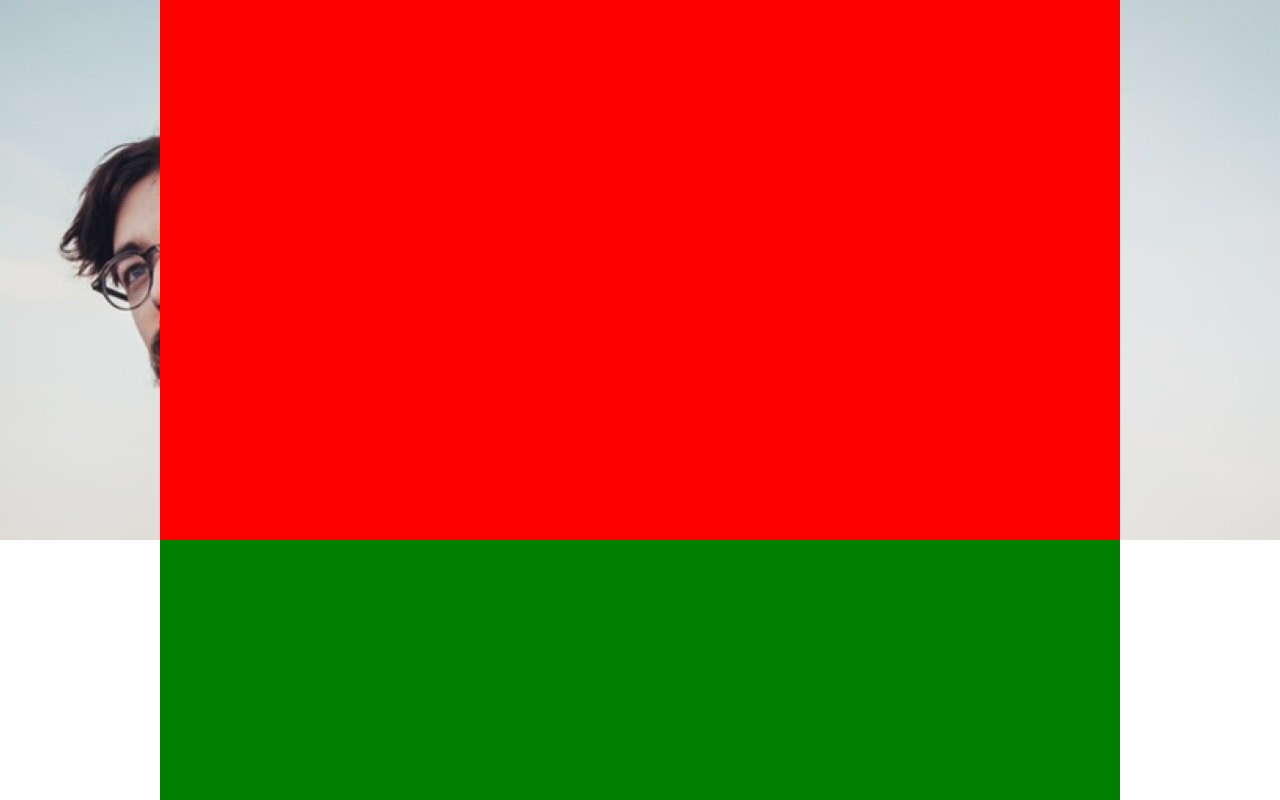
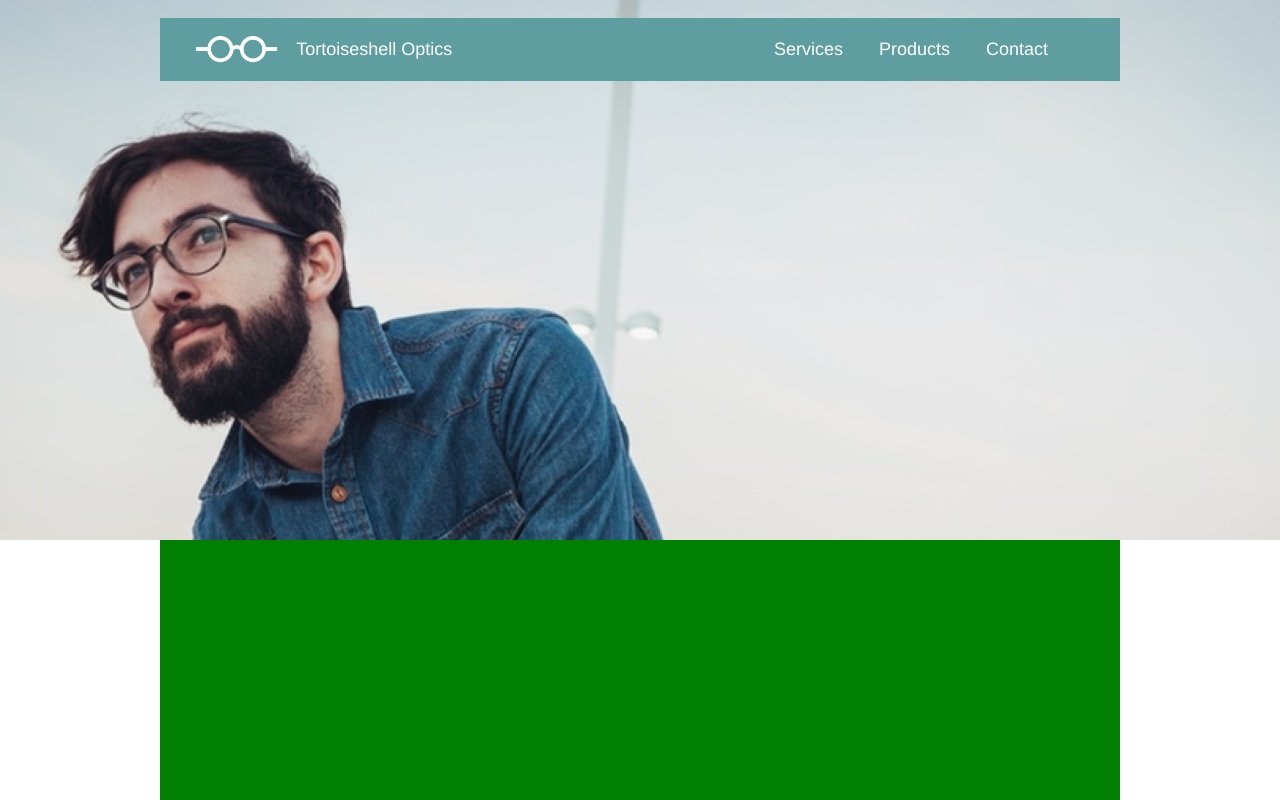
Before and after one commit to ayannone/TortoiseshellOptics, a plain HTML site: page index.html in a window 1280 px wide. Shown: the top 800 px of the page. Drawn offline with Linux system fonts and the light colour scheme.

Commit message:
Adding header background image, style and content for banner

```diff
--- a/index.html
+++ b/index.html
@@ -7,13 +7,29 @@
     <title>Tortoiseshell Optics</title>
   </head>
   <body>
+  <!-- End of  -->
 
       <header>
         <div id="header-image">
           <div class="container">
 
-          </div>
-        </div>
+            <div class="banner flexrow">
+
+              <div class="logo flexrow">
+                <img src="resources/images/logo-white.png" />
+                <span>Tortoiseshell Optics</span>
+              </div>
+
+              <nav class="flexrow">
+                <span><a href="#">Services</a></span>
+                <span><a href="#">Products</a></span>
+                <span><a href="#">Contact</a></span>
+              </nav>
+
+            </div> <!-- End of class="banner" -->
+
+          </div> <!-- End of class="container" -->
+        </div> <!-- End of id="header-image" -->
       </header>
 
       <div id="main-content">
--- a/resources/css/style.css
+++ b/resources/css/style.css
@@ -7,6 +7,35 @@ body {
   line-height: 1.4rem;
 }
 
+/* *************** */
+/* flex containers */
+/* *************** */
+
+.flexrow {
+  display: flex;
+  justify-content: space-between;
+  align-items: center;
+}
+
+
+/* ************** */
+/* common classes */
+/* ************** */
+
+.container {
+  width: 960px;
+  margin: 0 auto;
+}
+
+
+/* *************** */
+/* Header elements */
+/* *************** */
+
+header {
+
+}
+
 #header-image {
   background: url("../images/glasses-bg.png") no-repeat center;
   background-size: cover;
@@ -14,20 +43,32 @@ body {
   width: 100%;
 }
 
-.container {
-  width: 960px;
-  margin: 0 auto;
-
-  background-color: blue;
+header .container {
+  padding-top: 1rem;
+  height: 30rem;
+  color: white;
+  font-size: 1rem;
 }
 
-
-header .container {
-
-  background-color: red;
-  height: 30rem;
+.banner {
+  background-color: cadetblue;
+  padding: 1rem 2rem;
 }
 
+.banner .logo img {
+  height: 1.5rem;
+  padding-right: 1rem;
+}
+
+.banner nav a {
+  padding-right: 2rem;
+  text-decoration: none;
+  color: white;
+}
+
+/* ************* */
+/* Main elements */
+/* ************* */
 
 #main-content .container {
 
@@ -36,6 +77,10 @@ header .container {
 }
 
 
+/* *************** */
+/* Footer elements */
+/* *************** */
+
 footer .container {
 
   background-color: yellow;
```
